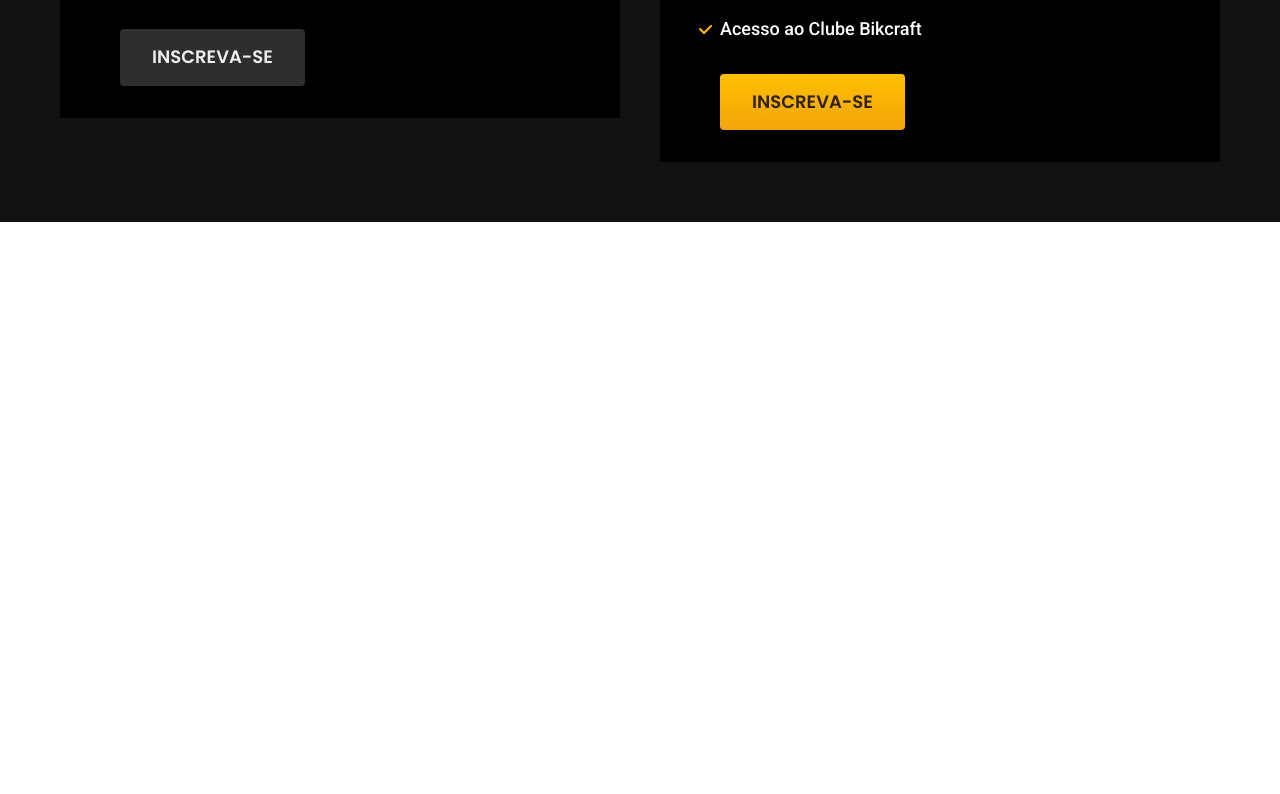
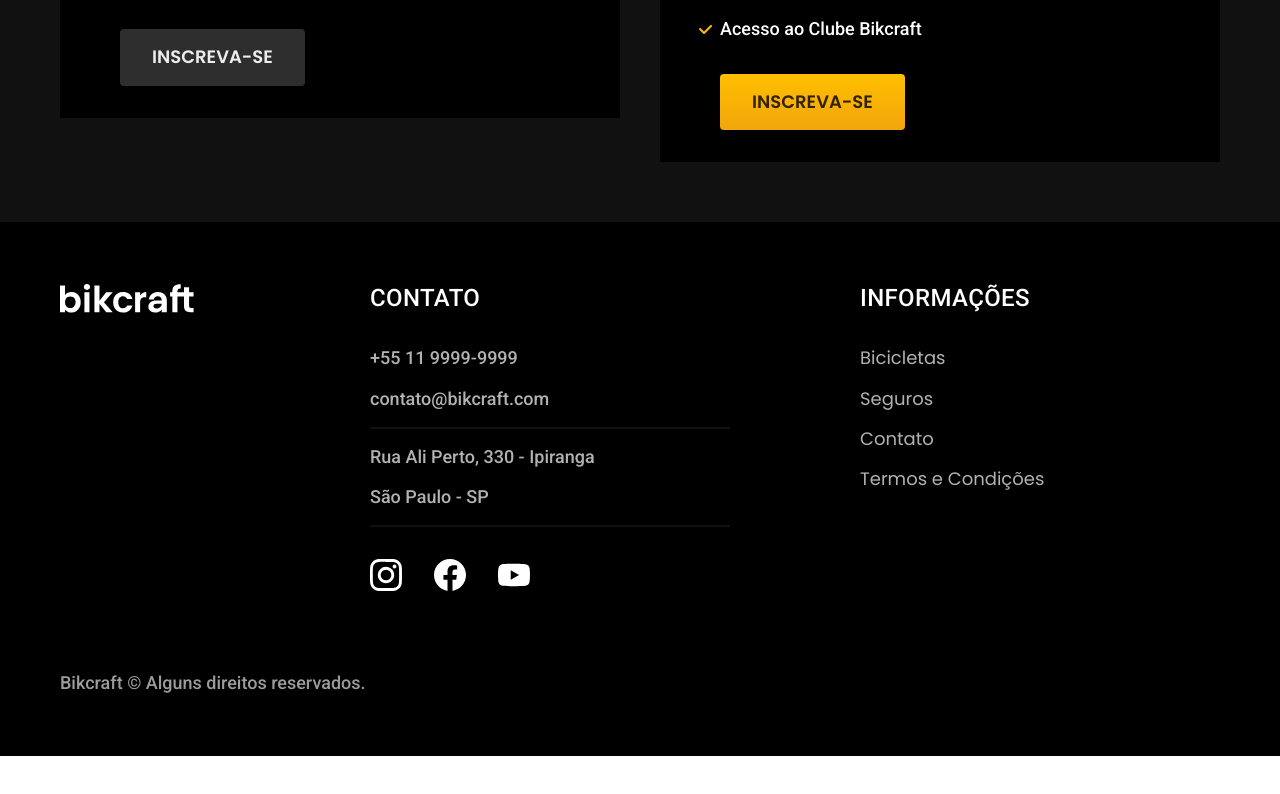
Before and after one commit to Warleey/Bikcraft, a plain HTML site: page index.html in a window 1280 px wide. Shown: the part 4311-5105 px from the top of the page. After the commit the page ends 5067 px from the top, so only its background shows below. Drawn offline with Linux system fonts and the light colour scheme.

Commit message:
Adicionado Footer

```diff
--- /dev/null
+++ b/css/global/footer.css
@@ -0,0 +1,65 @@
+.footer-bg {
+  background-color: var(--cor-12);
+}
+
+.footer {
+  display: grid;
+  grid-template-columns: 3fr 5fr 4fr;
+  gap: 40px;
+  padding-top: 60px;
+  padding-bottom: 60px;
+}
+
+.footer h3 {
+  margin-bottom: 32px;
+}
+
+.footer-contato ul {
+  margin-bottom: 32px;
+}
+
+.footer-contato li:nth-child(even):after {
+  content: "";
+  display: block;
+  max-width: 360px;
+  height: 2px;
+  background: var(--cor-11);
+  margin-top: 16px;
+}
+
+.footer li {
+  margin-bottom: 16px;
+}
+
+.footer-redes {
+  display: flex;
+  gap: 32px;
+}
+
+.footer a:hover {
+  color: var(--cor-0);
+}
+
+.footer-copy {
+  grid-column: 1/-1;
+  margin-top: 40px;
+}
+
+@media (max-width: 800px) {
+  .footer > img {
+    display: none;
+  }
+  .footer {
+    grid-template-columns: 1fr 1fr;
+  }
+}
+
+@media (max-width: 600px) {
+  .footer {
+    grid-template-columns: 1fr;
+    gap: 60px;
+  }
+  .footer-copy {
+    margin-top: 0px;
+  }
+}
--- a/css/global/global.css
+++ b/css/global/global.css
@@ -2,7 +2,6 @@
   margin: 0px;
   font-family: Arial, Helvetica, sans-serif;
   color: #111111;
-  padding-bottom: 600px;
 }
 
 h1,
--- a/css/seguros/seguros.css
+++ b/css/seguros/seguros.css
@@ -64,6 +64,5 @@
 @media (max-width: 800px) {
   .seguros {
     grid-template-columns: 1fr;
-
   }
 }
--- a/css/style.css
+++ b/css/style.css
@@ -3,6 +3,7 @@
 @import "./utilidades/cores.css";
 
 @import "./global/header.css";
+@import "./global/footer.css";
 
 /* Utilidades*/
 @import "./utilidades/componentes.css";
--- a/index.html
+++ b/index.html
@@ -155,5 +155,44 @@
         </div>
       </div>
     </article>
+
+    <footer class="footer-bg">
+      <div class="footer container">
+        <img src="./img/bikcraft.svg" alt="Bikcraft">
+        <div class="footer-contato">
+          <h3 class="font-2-l-b cor-0">Contato</h3>
+          <ul class="font-2-m cor-5">
+              <li><a href="tel:+5511999999999">+55 11 9999-9999</a></li>
+              <li><a href="mailto:contato@bikcraft.com">contato@bikcraft.com</a></li>
+              <li>Rua Ali Perto, 330 - Ipiranga</li>
+              <li>São Paulo - SP</li>
+          </ul>
+          <div class="footer-redes">
+            <a href="./">
+              <img src="./img/redes/instagram.svg" alt="Instagram">
+            </a>
+            <a href="./">
+              <img src="./img/redes/facebook.svg" alt="Facebook">
+            </a>
+            <a href="./">
+              <img src="./img/redes/youtube.svg" alt="Youtube">
+            </a>
+          </div>
+        </div>
+        <div class="footer-informacoes">
+            <h3 class="font-2-l-b cor-0">Informações</h3>
+            <nav>
+              <ul class="font-1-m cor-5">
+                <li><a href="./bicicletas.html">Bicicletas</a></li>
+                <li><a href="./seguros.html">Seguros</a></li>
+                <li><a href="./contato.html">Contato</a></li>
+                <li><a href="./termos.html">Termos e Condições</a></li>
+              </ul>
+            </nav>
+        </div>
+        <p class="footer-copy font-2-m cor-6">Bikcraft © Alguns direitos reservados.</p>
+      </div>
+
+    </footer>
   </body>
 </html>
```
